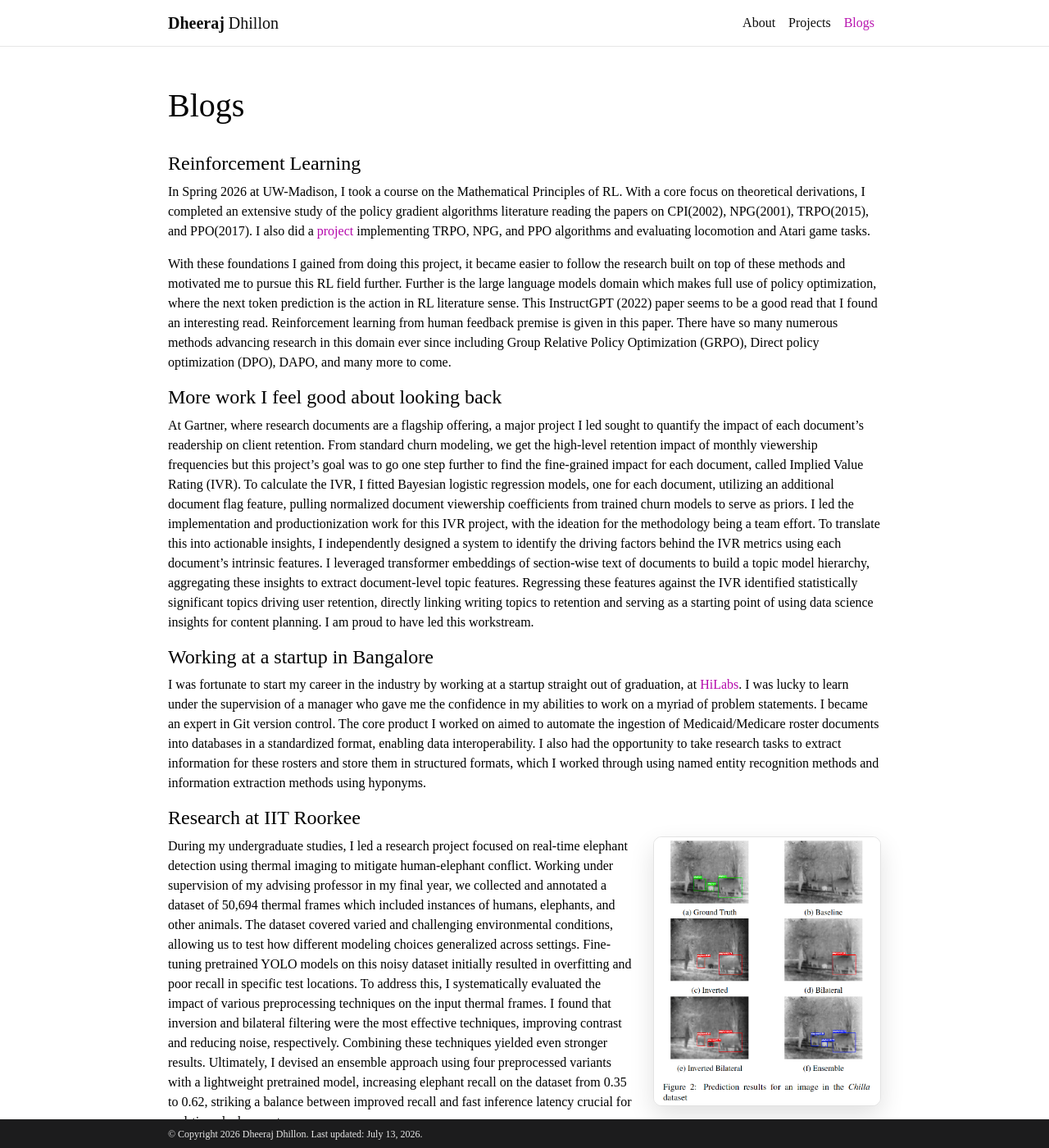
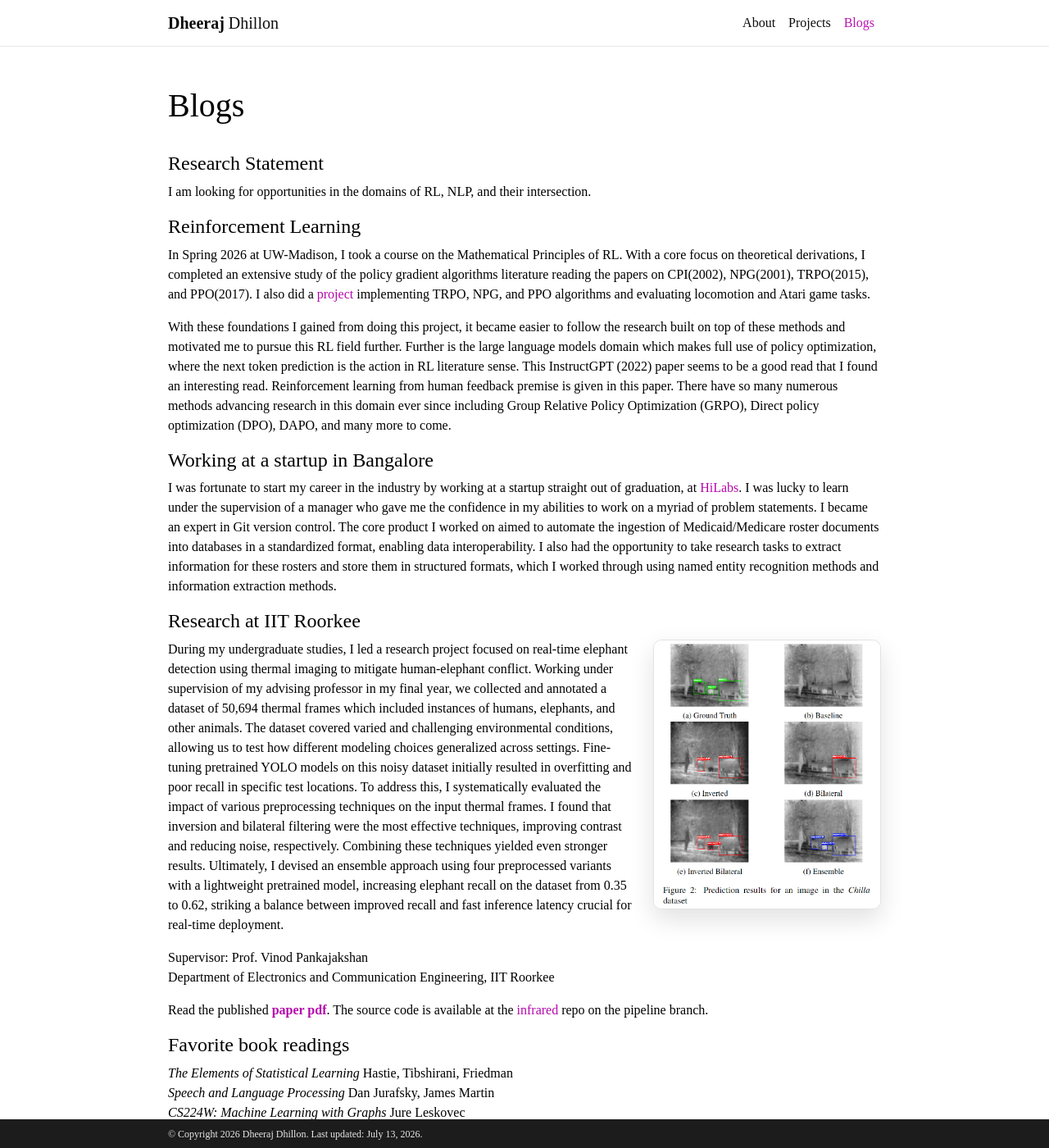
Before and after one commit to djdhillxn/djdhillxn.github.io, a Jekyll site: the page built from _pages/blogs.md, in a window 1280 px wide and 1400 px high. Shown: the whole window at 82% size. Built offline with Jekyll 4.4.1, drawn with Linux system fonts in a browser that asks for light colours; comment, search, counter and statistics services are not loaded; a style sheet for code colours, icons or effects is not loaded.

Commit message:
updated blogpage

```diff
--- a/_pages/blogs.md
+++ b/_pages/blogs.md
@@ -8,6 +8,10 @@
 
 <link rel="stylesheet" href="{{ '/assets/css/blogs.css' | relative_url }}">
 
+#### Research Statement
+
+I am looking for opportunities in the domains of RL, NLP, and their intersection.
+
 #### Reinforcement Learning
 
 In Spring 2026 at UW-Madison, I took a course on the Mathematical Principles of RL. With a core focus on theoretical derivations, I completed an extensive study of the policy gradient
@@ -16,12 +20,9 @@
 With these foundations I gained from doing this project, it became easier to follow the research built on top of these methods and motivated me to pursue this RL field further. Further is the large language models domain which makes full use of policy optimization, where the next token prediction is the action in RL literature sense. This InstructGPT (2022) paper seems to be a good read that I found an interesting read.
 Reinforcement learning from human feedback premise is given in this paper. There have so many numerous methods advancing research in this domain ever since including Group Relative Policy Optimization (GRPO), Direct policy optimization (DPO), DAPO, and many more to come.
 
-#### More work I feel good about looking back
-At Gartner, where research documents are a flagship offering, a major project I led sought to quantify the impact of each document’s readership on client retention.  From standard churn modeling, we get the high-level retention impact of monthly viewership frequencies but this project’s goal was to go one step further to find the fine-grained impact for each document, called Implied Value Rating (IVR). To calculate the IVR, I fitted Bayesian logistic regression models, one for each document, utilizing an additional document flag feature, pulling normalized document viewership coefficients from trained churn models to serve as priors. I led the implementation and productionization work for this IVR project, with the ideation for the methodology being a team effort. To translate this into actionable insights, I independently designed a system to identify the driving factors behind the IVR metrics using each document's intrinsic features. I leveraged transformer embeddings of section-wise text of documents to build a topic model hierarchy, aggregating these insights to extract document-level topic features.  Regressing these features against the IVR identified statistically significant topics driving user retention, directly linking writing topics to retention and serving as a starting point of using data science insights for content planning. I am proud to have led this workstream.
-
 #### Working at a startup in Bangalore
 
-I was fortunate to start my career in the industry by working at a startup straight out of graduation, at [HiLabs](https://www.linkedin.com/company/hilabsinc/). I was lucky to learn under the supervision of a manager who gave me the confidence in my abilities to work on a myriad of problem statements. I became an expert in Git version control. The core product I worked on aimed to automate the ingestion of Medicaid/Medicare roster documents into databases in a standardized format, enabling data interoperability. I also had the opportunity to take research tasks to extract information for these rosters and store them in structured formats, which I worked through using named entity recognition methods and information extraction methods using hyponyms.
+I was fortunate to start my career in the industry by working at a startup straight out of graduation, at [HiLabs](https://www.linkedin.com/company/hilabsinc/). I was lucky to learn under the supervision of a manager who gave me the confidence in my abilities to work on a myriad of problem statements. I became an expert in Git version control. The core product I worked on aimed to automate the ingestion of Medicaid/Medicare roster documents into databases in a standardized format, enabling data interoperability. I also had the opportunity to take research tasks to extract information for these rosters and store them in structured formats, which I worked through using named entity recognition methods and information extraction methods.
 
 #### Research at IIT Roorkee
 
```
